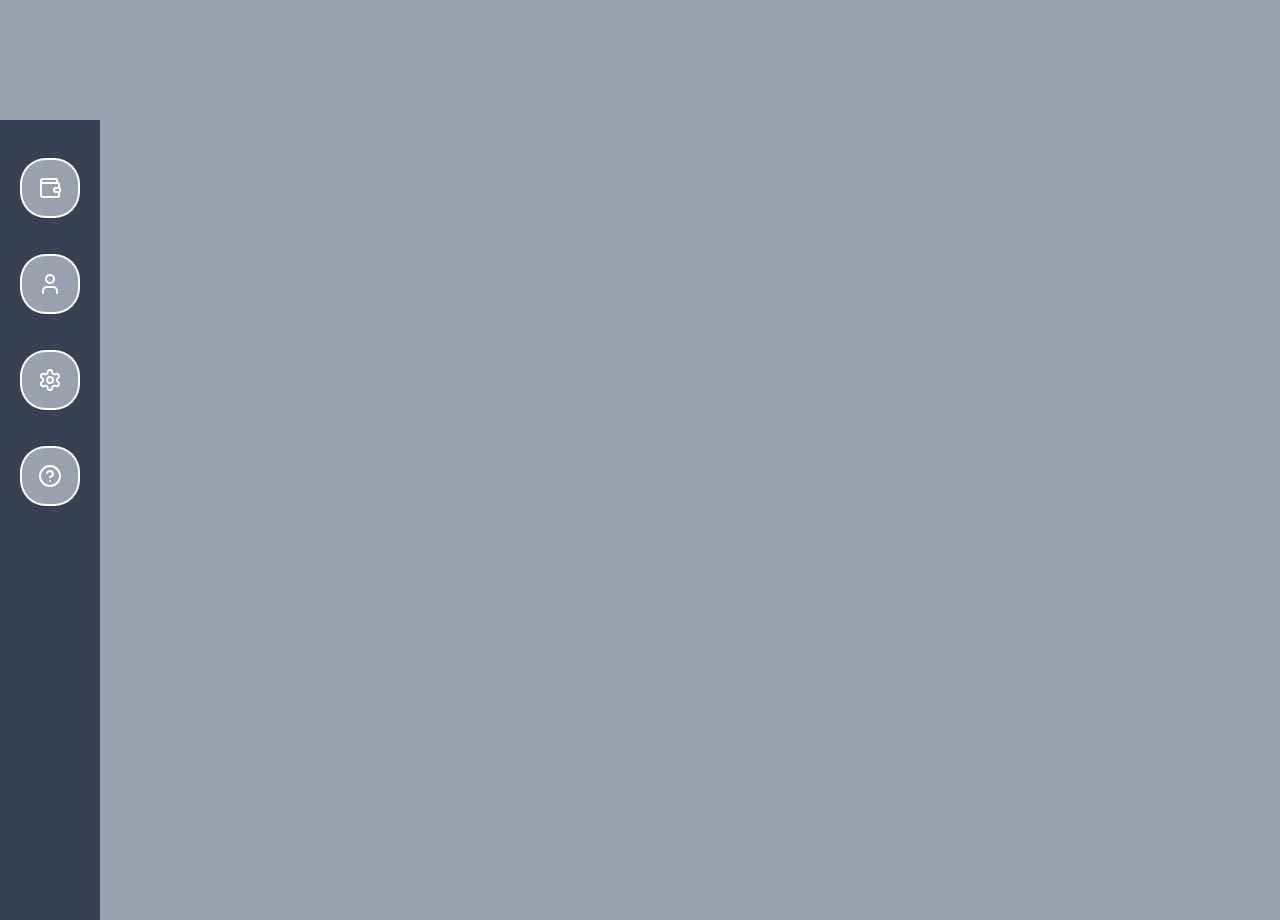
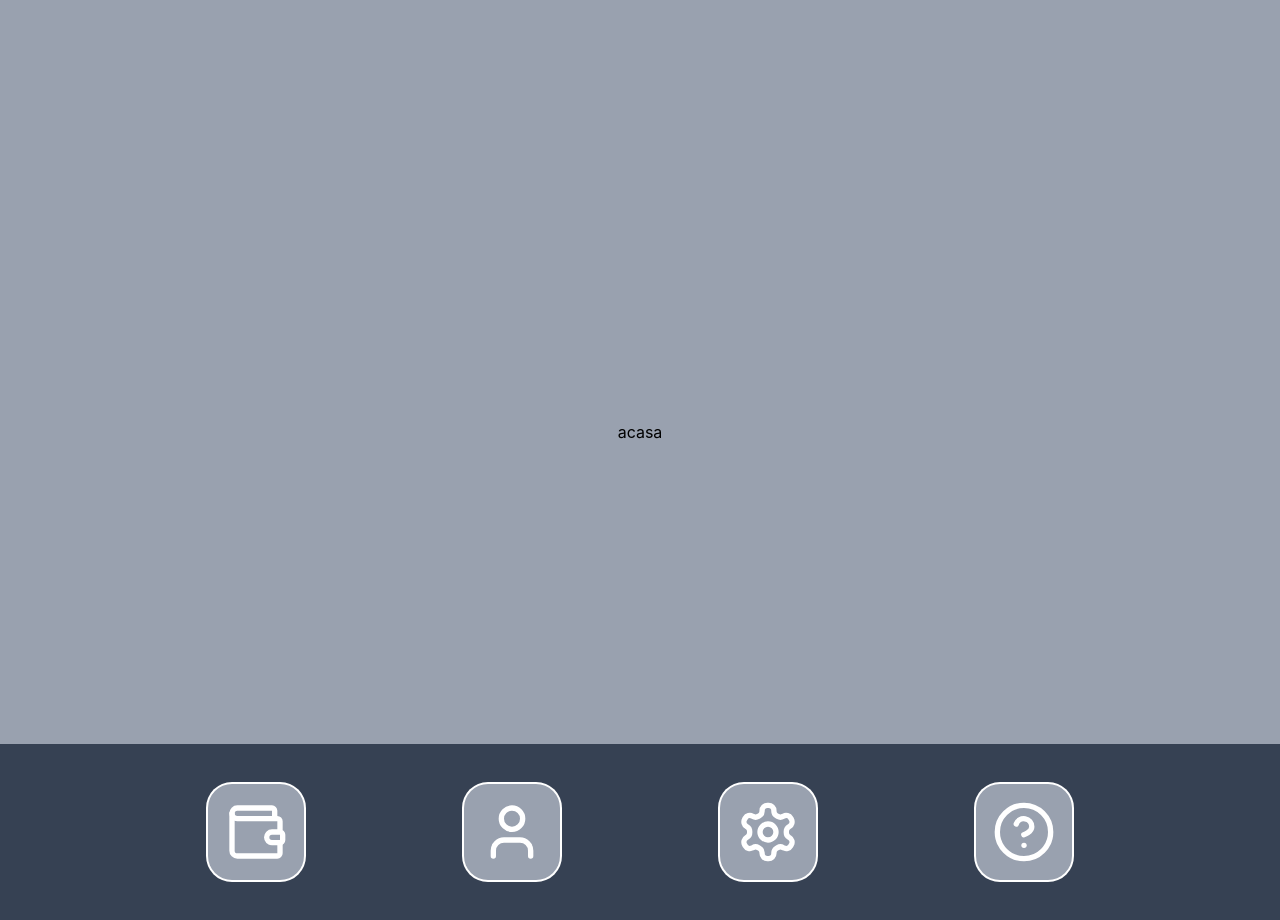
Before and after one commit to Lucaa20004/Meniu, a React (Vite) app: page /profile in a window 1280 px wide. Shown: the part 680-1600 px from the top of the page. Built offline with nearby package versions, Linux system fonts and the light colour scheme.

Commit message:
adaugare route la fiecare buton din meniu

```diff
--- a/src/App.jsx
+++ b/src/App.jsx
@@ -11,41 +11,37 @@ import Settings from "./components/Settings";
 import Subscription from "./components/Subscription";
 
 const App = () => {
-  const [activeSection, setActiveSection] = useState('');
   return (
     <Router>
-
     <Routes>
           <Route path="/profile" element={<Profile />} />
           <Route path="/settings" element={<Settings />} />
           <Route path="/subscription" element={<Subscription />} />
           <Route path="/help" element={<Help />} />
     </Routes>
-    <div className=" flex flex-row bg-gray-400">
-    <div class="flex flex-col h-screen w-25 bg-gray-700 items-center p-5 ">
+    <div className=" flex flex-col h-screen w-full bg-white">
+      <div className="bg-gray-400 h-screen w-full flex items-center justify-center">
+            acasa
+      </div>
 
-      <Tooltip content="Money" placement="right"  className="p-4 flex items-center justify-center" style="light">
-              <Link to="/subscription" className="flex items-center justify-center p-4 bg-gray-400 m-5 rounded-3xl hover:rounded-2xl tranistion duration-400 hover:cursor-pointer ring-2 text-white hover:bg-gray-600"><WalletIcon/></Link>
-      </Tooltip>
+      <div class="flex flex-row bg-gray-700 items-center p-5 w-full justify-center">
+       <Tooltip content="Money" placement="bottom"  className="p-4 flex items-center justify-center" style="light">
+              <Link to="/subscription" className="flex items-center justify-center p-4 bg-gray-400 m-5 mx-20 rounded-3xl hover:rounded-2xl tranistion duration-400 hover:cursor-pointer ring-2 text-white hover:bg-gray-600"><WalletIcon size={64} /></Link>
+       </Tooltip>
 
-      <Tooltip content="Profile" placement="right"  className="p-4 flex items-center justify-center" style="light">
-              <button onClick={() => setActiveSection('user')} className="flex items-center justify-center p-4 bg-gray-400 m-5 rounded-3xl hover:rounded-2xl tranistion duration-400 hover:cursor-pointer ring-2 text-white hover:bg-gray-600"><UserIcon/></button>
-      </Tooltip>
+        <Tooltip content="Profile" placement="bottom"  className="p-4 flex items-center justify-center" style="light">
+              <Link to="/profile" className="flex items-center justify-center p-4 bg-gray-400 m-5 mx-20 rounded-3xl hover:rounded-2xl tranistion duration-400 hover:cursor-pointer ring-2 text-white hover:bg-gray-600"><UserIcon size={64}/></Link>
+        </Tooltip>
 
-      <Tooltip content="Settings" placement="right"  className="p-4 flex items-center justify-center" style="light">
-              <button onClick={() => setActiveSection('settings')} className="flex items-center justify-center p-4 bg-gray-400 m-5 rounded-3xl hover:rounded-2xl tranistion duration-400 hover:cursor-pointer ring-2 text-white hover:bg-gray-600"><SettingsIcon/></button>
-      </Tooltip>
+        <Tooltip content="Settings" placement="bottom"  className="p-4 flex items-center justify-center" style="light">
+              <Link to="/settings" className="flex items-center justify-center p-4 bg-gray-400 m-5 mx-20 rounded-3xl hover:rounded-2xl tranistion duration-400 hover:cursor-pointer ring-2 text-white hover:bg-gray-600"><SettingsIcon size={64}/></Link>
+        </Tooltip>
 
-      <Tooltip content="Help" placement="right"  className="p-4 flex items-center justify-center" style="light">
-              <Link  to="/help"  className="flex items-center justify-center p-4 bg-gray-400 m-5 rounded-3xl hover:rounded-2xl tranistion duration-400 hover:cursor-pointer ring-2 text-white hover:bg-gray-600"><CircleHelpIcon/></Link>
-      </Tooltip>
+        <Tooltip content="Help" placement="bottom"  className="p-4 flex items-center justify-center" style="light">
+              <Link  to="/help"  className="flex items-center justify-center p-4 bg-gray-400 m-5 mx-20 rounded-3xl hover:rounded-2xl tranistion duration-400 hover:cursor-pointer ring-2 text-white hover:bg-gray-600"><CircleHelpIcon size={64}/></Link>
+        </Tooltip>
+      </div>
 
-
-
-    </div>
-    <div className="flex justify-center items-center h-screen w-full bg-gray-400">
-
-    </div>
    </div>
    </Router>
   )
--- a/src/components/Profile.jsx
+++ b/src/components/Profile.jsx
@@ -1,4 +1,4 @@
-const Contact = () => {
+const Profile = () => {
     return (
 
 
@@ -9,4 +9,4 @@ const Contact = () => {
     )
   };
 
-  export default Contact;
+  export default Profile;
```
